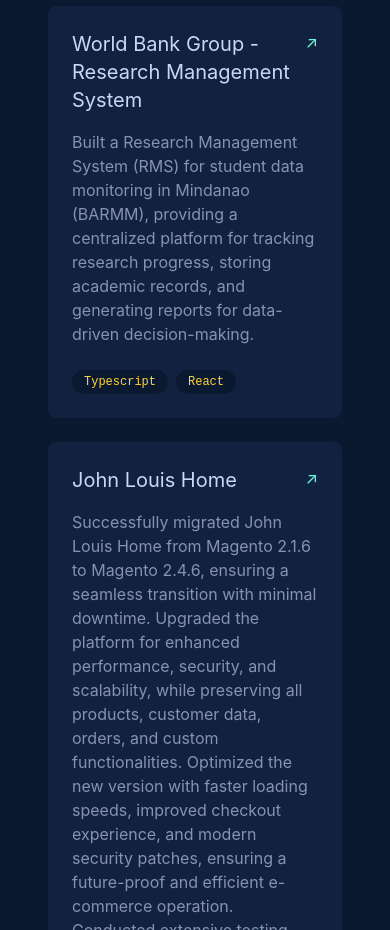
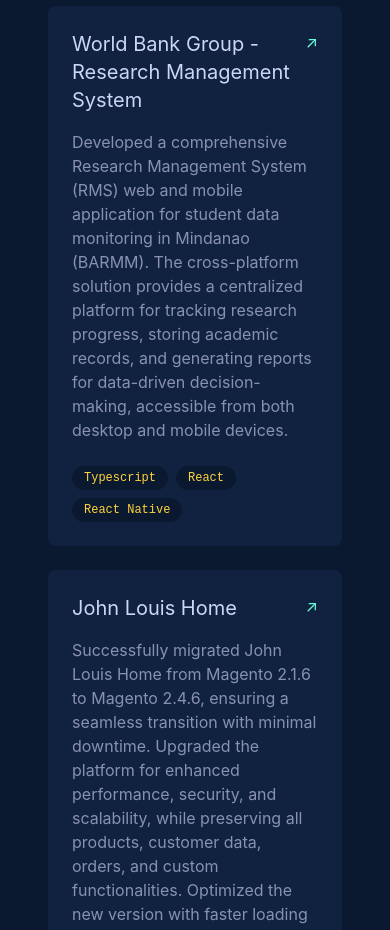
Before and after one commit to heneral/portfolio, a React (Create React App) app: page / in a window 390 px wide. Shown: the part 9980-10910 px from the top of the page. Built offline with nearby package versions, Linux system fonts and the light colour scheme; no server answers.

Commit message:
feat: Update World Bank RMS project description to include mobile app and add React Native

```diff
--- a/src/sections/Projects.jsx
+++ b/src/sections/Projects.jsx
@@ -46,8 +46,8 @@
   },
   {
     title: 'World Bank Group - Research Management System',
-    description: 'Built a Research Management System (RMS) for student data monitoring in Mindanao (BARMM), providing a centralized platform for tracking research progress, storing academic records, and generating reports for data-driven decision-making.',
-    tech: ['Typescript', 'React'],
+    description: 'Developed a comprehensive Research Management System (RMS) web and mobile application for student data monitoring in Mindanao (BARMM). The cross-platform solution provides a centralized platform for tracking research progress, storing academic records, and generating reports for data-driven decision-making, accessible from both desktop and mobile devices.',
+    tech: ['Typescript', 'React', 'React Native'],
     link: 'https://adpa.space/'
   },
   {
```
